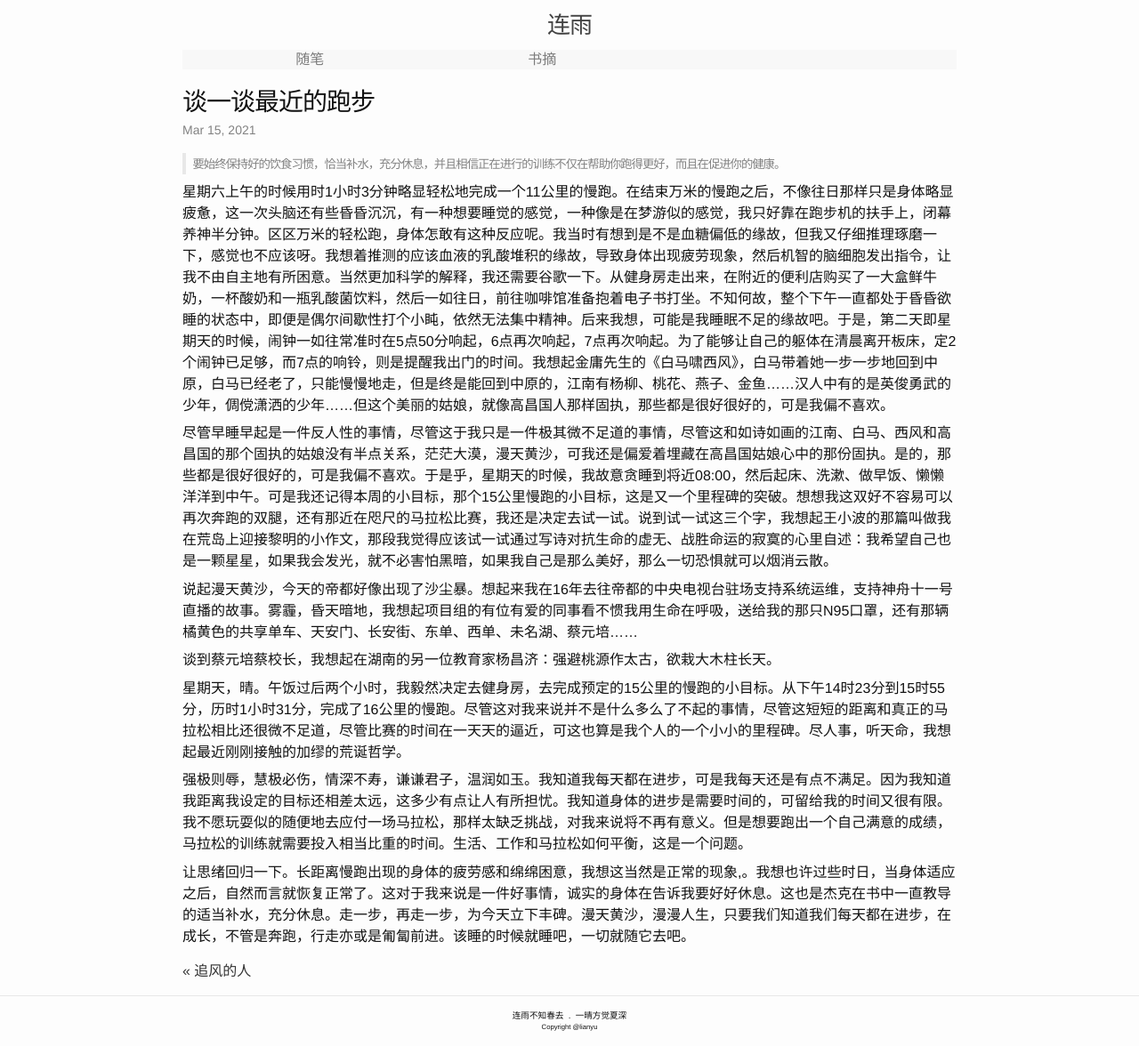
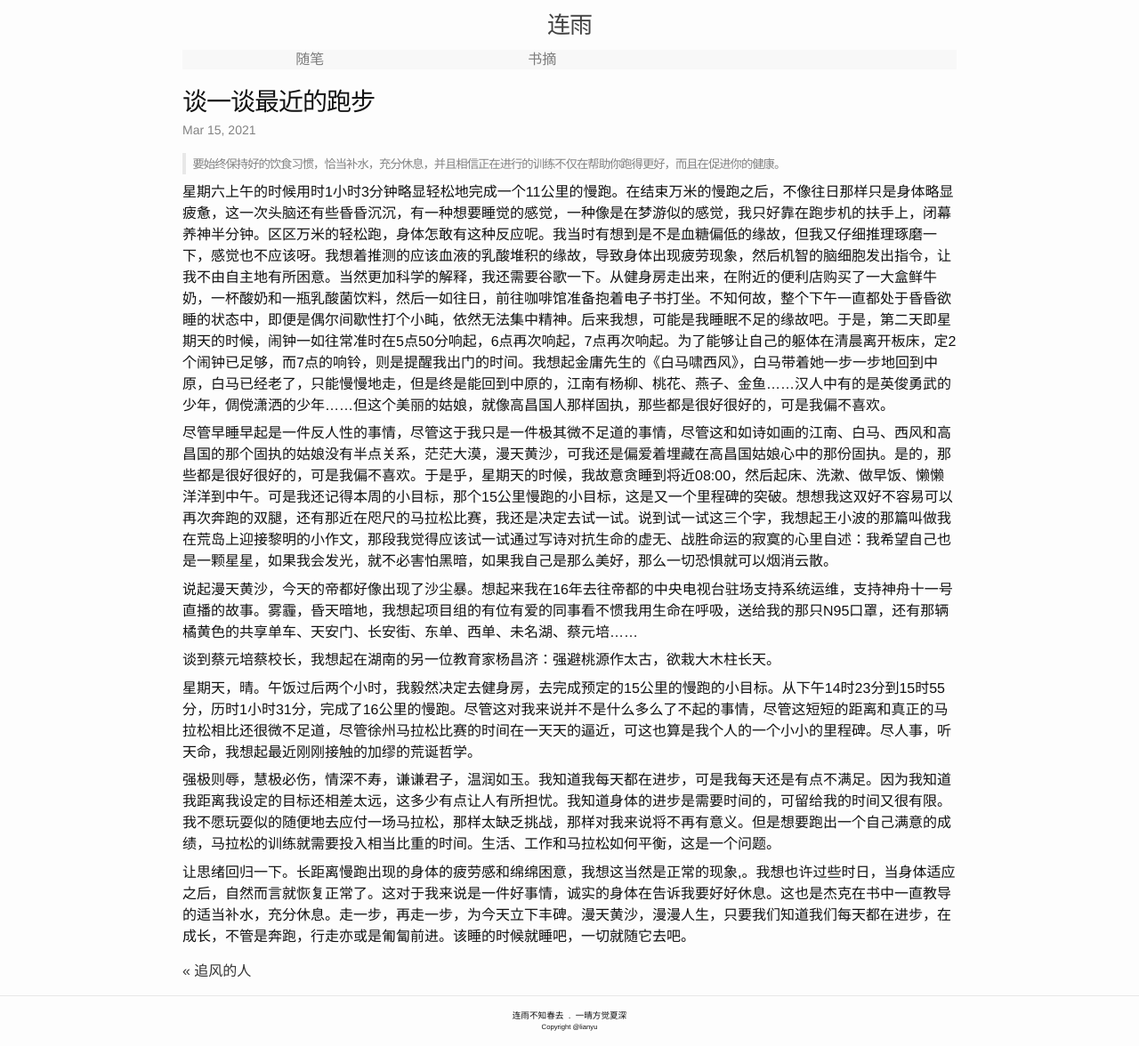
Before and after one commit to lianyu1115/lianyu, a Jekyll site: the page built from _essays/2021-03-15-谈一谈最近的跑步.md, in a window 1280 px wide. Shown: the whole page at 89% size. Built offline with Jekyll 4.4.1, drawn with Linux system fonts in a browser that asks for light colours.

Commit message:
Modified:   2021-03-15-谈一谈最近的跑步.md

```diff
--- a/_essays/2021-03-15-谈一谈最近的跑步.md
+++ b/_essays/2021-03-15-谈一谈最近的跑步.md
@@ -16,8 +16,8 @@ tags: ''
 
 谈到蔡元培蔡校长，我想起在湖南的另一位教育家杨昌济：强避桃源作太古，欲栽大木柱长天。
 
-星期天，晴。午饭过后两个小时，我毅然决定去健身房，去完成预定的15公里的慢跑的小目标。从下午14时23分到15时55分，历时1小时31分，完成了16公里的慢跑。尽管这对我来说并不是什么多么了不起的事情，尽管这短短的距离和真正的马拉松相比还很微不足道，尽管比赛的时间在一天天的逼近，可这也算是我个人的一个小小的里程碑。尽人事，听天命，我想起最近刚刚接触的加缪的荒诞哲学。
+星期天，晴。午饭过后两个小时，我毅然决定去健身房，去完成预定的15公里的慢跑的小目标。从下午14时23分到15时55分，历时1小时31分，完成了16公里的慢跑。尽管这对我来说并不是什么多么了不起的事情，尽管这短短的距离和真正的马拉松相比还很微不足道，尽管徐州马拉松比赛的时间在一天天的逼近，可这也算是我个人的一个小小的里程碑。尽人事，听天命，我想起最近刚刚接触的加缪的荒诞哲学。
 
-强极则辱，慧极必伤，情深不寿，谦谦君子，温润如玉。我知道我每天都在进步，可是我每天还是有点不满足。因为我知道我距离我设定的目标还相差太远，这多少有点让人有所担忧。我知道身体的进步是需要时间的，可留给我的时间又很有限。我不愿玩耍似的随便地去应付一场马拉松，那样太缺乏挑战，对我来说将不再有意义。但是想要跑出一个自己满意的成绩，马拉松的训练就需要投入相当比重的时间。生活、工作和马拉松如何平衡，这是一个问题。
+强极则辱，慧极必伤，情深不寿，谦谦君子，温润如玉。我知道我每天都在进步，可是我每天还是有点不满足。因为我知道我距离我设定的目标还相差太远，这多少有点让人有所担忧。我知道身体的进步是需要时间的，可留给我的时间又很有限。我不愿玩耍似的随便地去应付一场马拉松，那样太缺乏挑战，那样对我来说将不再有意义。但是想要跑出一个自己满意的成绩，马拉松的训练就需要投入相当比重的时间。生活、工作和马拉松如何平衡，这是一个问题。
 
 让思绪回归一下。长距离慢跑出现的身体的疲劳感和绵绵困意，我想这当然是正常的现象,。我想也许过些时日，当身体适应之后，自然而言就恢复正常了。这对于我来说是一件好事情，诚实的身体在告诉我要好好休息。这也是杰克在书中一直教导的适当补水，充分休息。走一步，再走一步，为今天立下丰碑。漫天黄沙，漫漫人生，只要我们知道我们每天都在进步，在成长，不管是奔跑，行走亦或是匍匐前进。该睡的时候就睡吧，一切就随它去吧。
```
